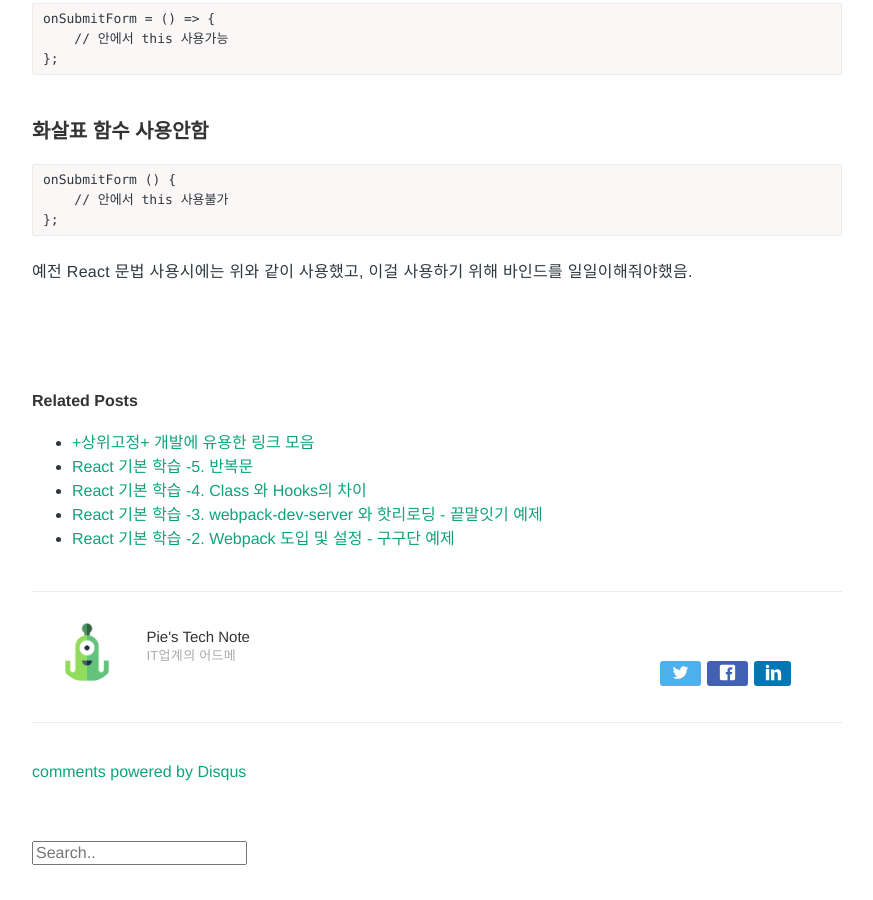
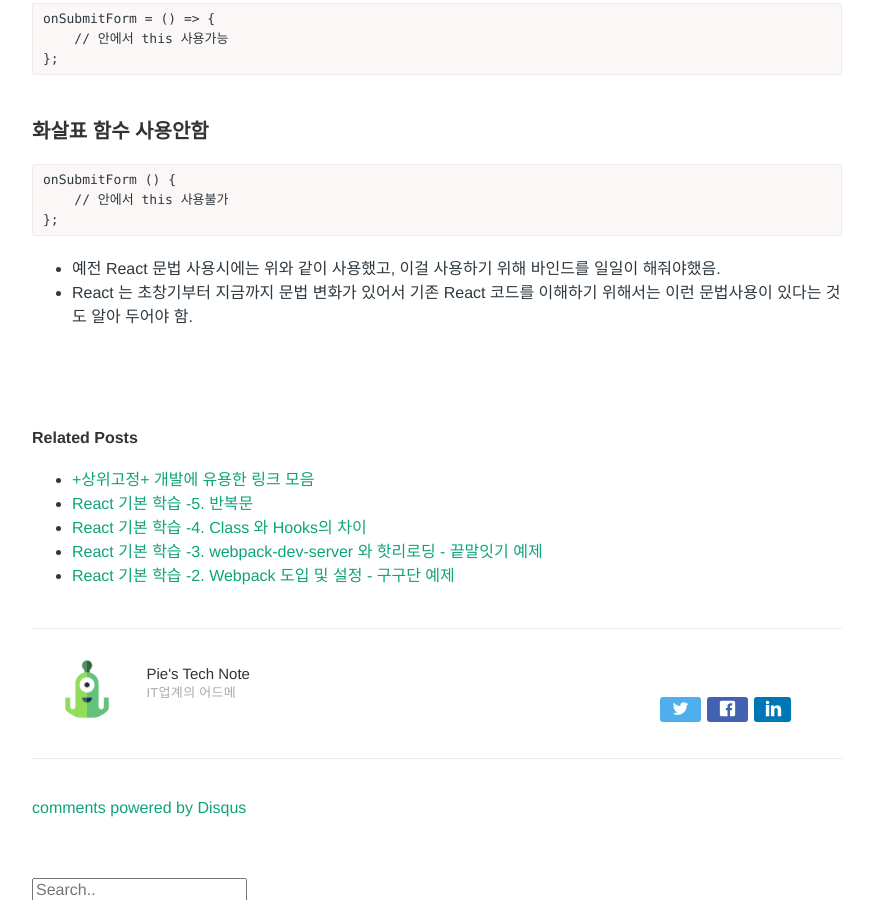
Before and after one commit to Pie001/pie001.github.io, a Jekyll site: the page built from _posts/2020-11-19-0075.md, in a window 1280 px wide and 900 px high, scrolled down 3398 px. Shown: the whole window, without its empty margins (203-1076 px from the left). Built offline with Jekyll 4.4.1, drawn with Linux system fonts in a browser that asks for light colours; comment, search, counter and statistics services are not loaded.

Commit message:
Update 2020-11-19-0075.md

````diff
--- a/_posts/2020-11-19-0075.md
+++ b/_posts/2020-11-19-0075.md
@@ -155,4 +155,5 @@
     // 안에서 this 사용불가
 };
 ```
-예전 React 문법 사용시에는 위와 같이 사용했고, 이걸 사용하기 위해 바인드를 일일이해줘야했음.
+- 예전 React 문법 사용시에는 위와 같이 사용했고, 이걸 사용하기 위해 바인드를 일일이 해줘야했음.
+- React 는 초창기부터 지금까지 문법 변화가 있어서 기존 React 코드를 이해하기 위해서는 이런 문법사용이 있다는 것도 알아 두어야 함.
````
